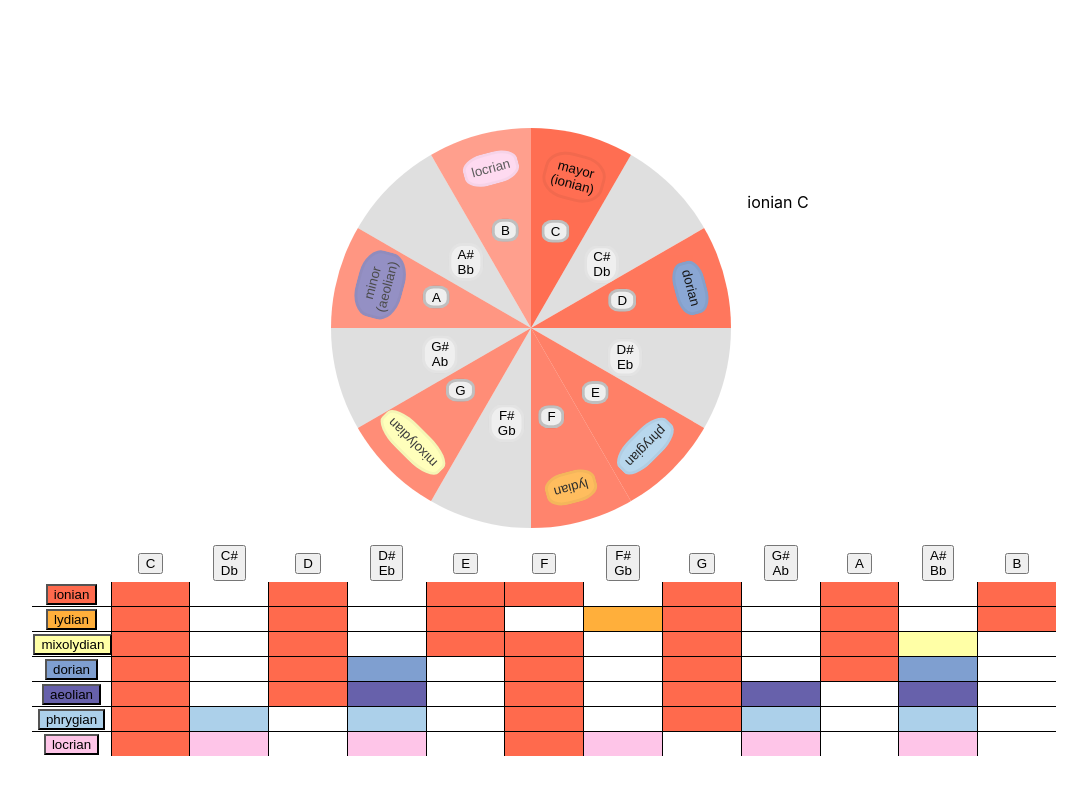
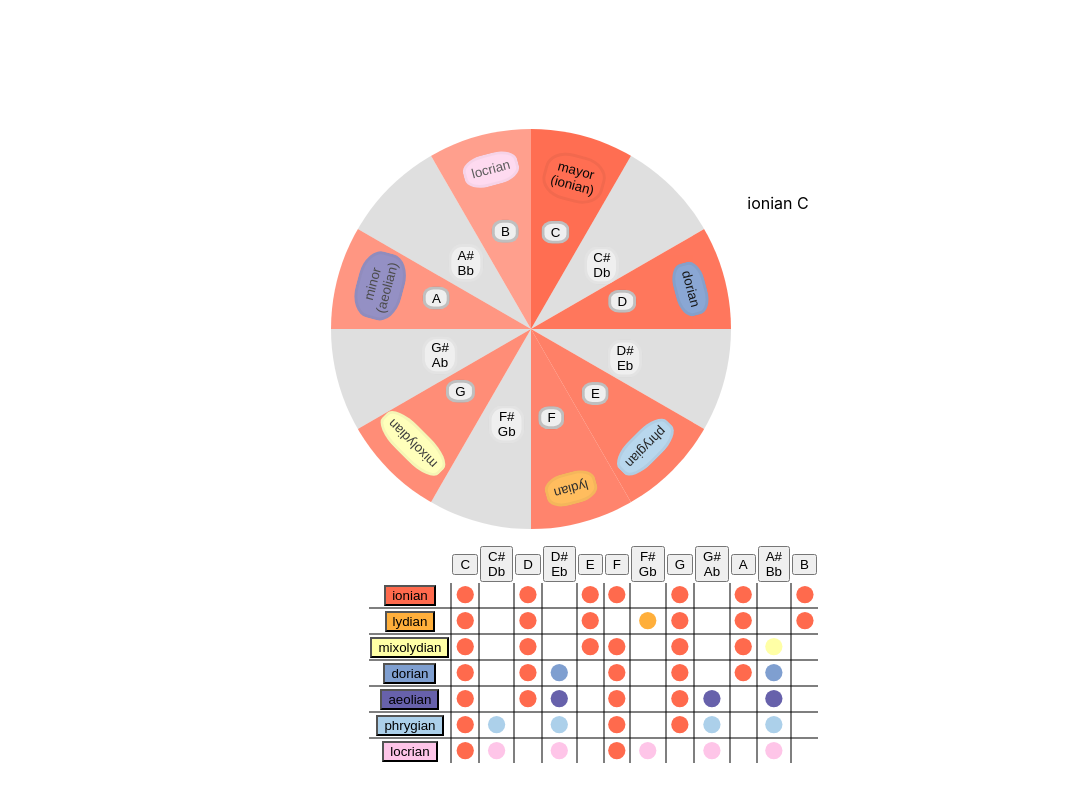
Before and after one commit to istng/music-theory-web, a React (Create React App) app: page / in a window 1280 px wide. Shown: the top 802 px of the page, without its empty margins (70-1157 px from the left). Built offline with nearby package versions, Linux system fonts and the light colour scheme.

Commit message:
table cells with colored circles

```diff
--- a/src/components/modes_table.js
+++ b/src/components/modes_table.js
@@ -75,12 +75,20 @@ export class ModesTable extends React.Component {
   renderModeTableCell(currentCell, mainCurrentCell, mainModeColor, currentModeColor) {
     if (currentCell && mainCurrentCell) {
       return (
-        <td style={{background: mainModeColor}} className='colored-equal-cell'>
+        <td>
+          <div className='circle-container'>
+            <div style={{background: mainModeColor}} className="main-color-circle">
+            </div>
+          </div>
         </td>
       );
     } else if(currentCell) {
       return (
-        <td style={{background: currentModeColor}} className='colored-different-cell'>
+        <td>
+          <div className='circle-container'>
+            <div style={{background: currentModeColor}} className="current-color-circle">
+            </div>
+          </div>
         </td>
       );
     } else {
--- a/src/styles/modes_table.scss
+++ b/src/styles/modes_table.scss
@@ -26,18 +26,16 @@
 .modes-table-container {
   table {
     table-layout: fixed;
-    width: 80%;
     margin-left: 8%;
     margin-bottom: 1%;
     border-collapse: collapse;
   }
   td {
-    width: 25%;
     text-align:center;
   }
 
   table td {
-    border: 1px solid black;
+    border: 2px solid rgba(0,0,0,.5);
   }
   table tr:first-child td {
     border-top: 0;
@@ -52,3 +50,22 @@
     border-right: 0;
   }
 }
+
+.circle-container {
+    display:flex;
+  align-items: center;
+  justify-content: center;
+}
+
+.main-color-circle {
+  clip-path: circle(45%);
+  height: 1.2em;
+  width: 1.2em;
+}
+
+.current-color-circle {
+  clip-path: circle(45%);
+  height: 1.2em;
+  width: 1.2em;
+  text-align: center;
+}
```
